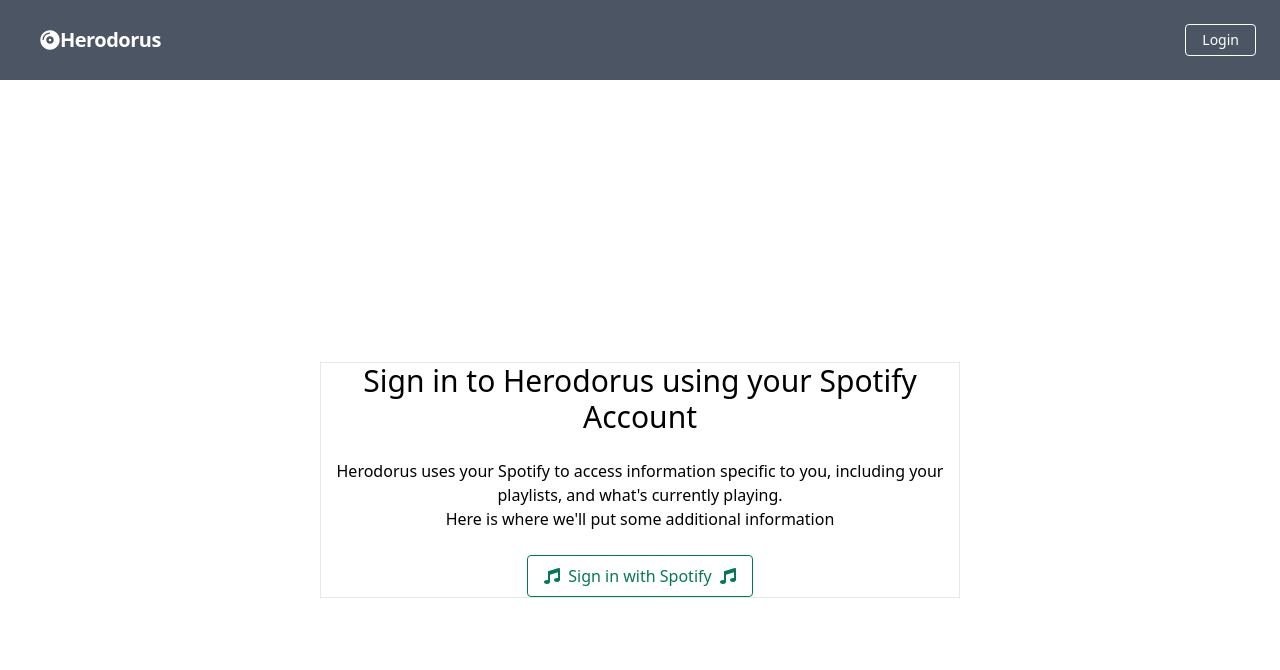
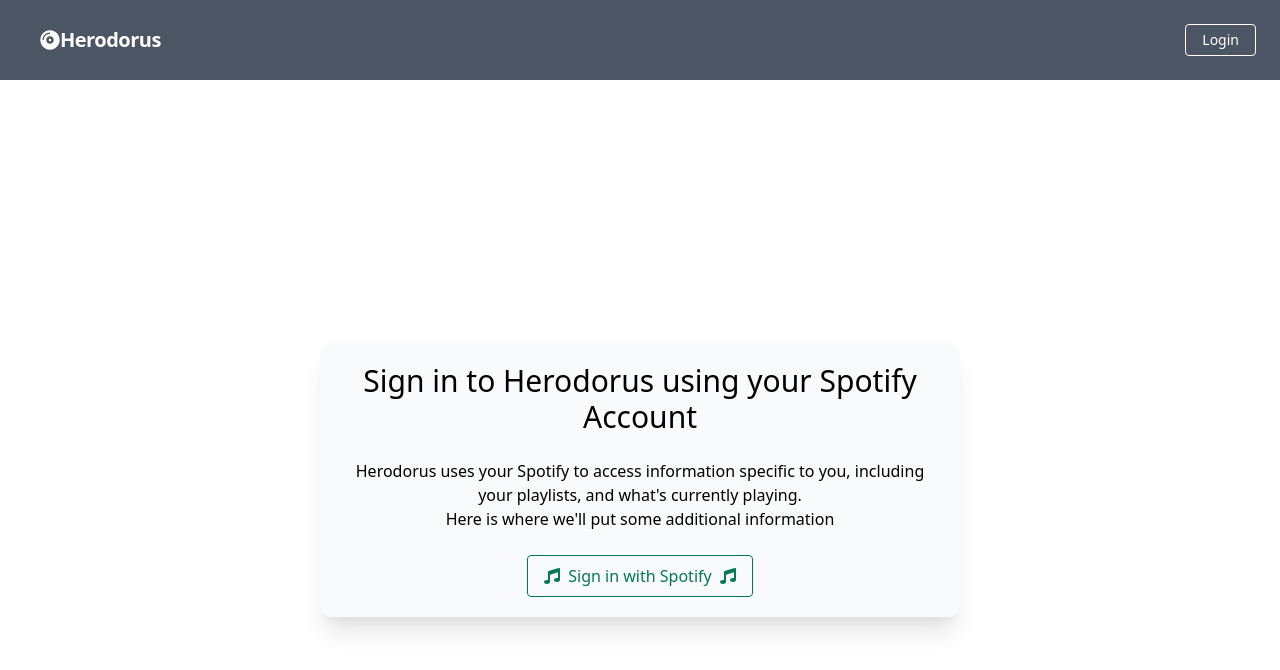
Before and after one commit to CapnSammeh/Herodorus, a React app in the folder frontend/: page /login in a window 1280 px wide. Shown: the top 670 px of the page. Built offline with nearby package versions, Linux system fonts and the light colour scheme.

Commit message:
feat(frontend): :lipstick: updated the loginbox to be a little prettier

```diff
--- a/frontend/src/components/LoginBox/LoginBox.tsx
+++ b/frontend/src/components/LoginBox/LoginBox.tsx
@@ -5,7 +5,7 @@
 const LoginBox: React.FC = () => {
   return (
     <div className="flex h-screen">
-      <div className="m-auto w-1/2 text-center border">
+      <div className="m-auto w-1/2 text-center  bg-gray-50 rounded-xl shadow-xl p-5">
         <h1>{"Sign in to Herodorus using your Spotify Account"}</h1>
         <br />
         <p>{"Herodorus uses your Spotify to access information specific to you, including your playlists, and what's currently playing."}</p>
```
